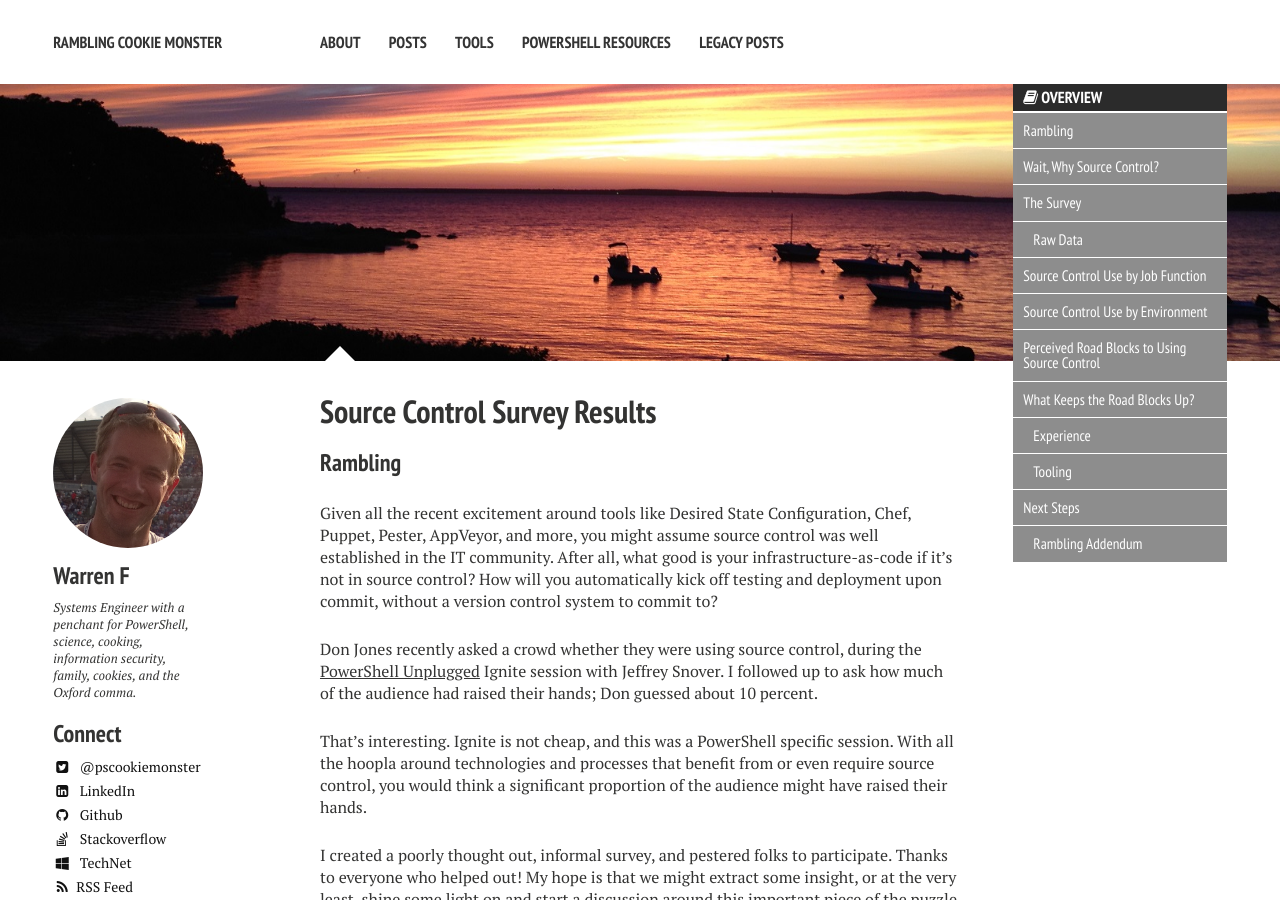
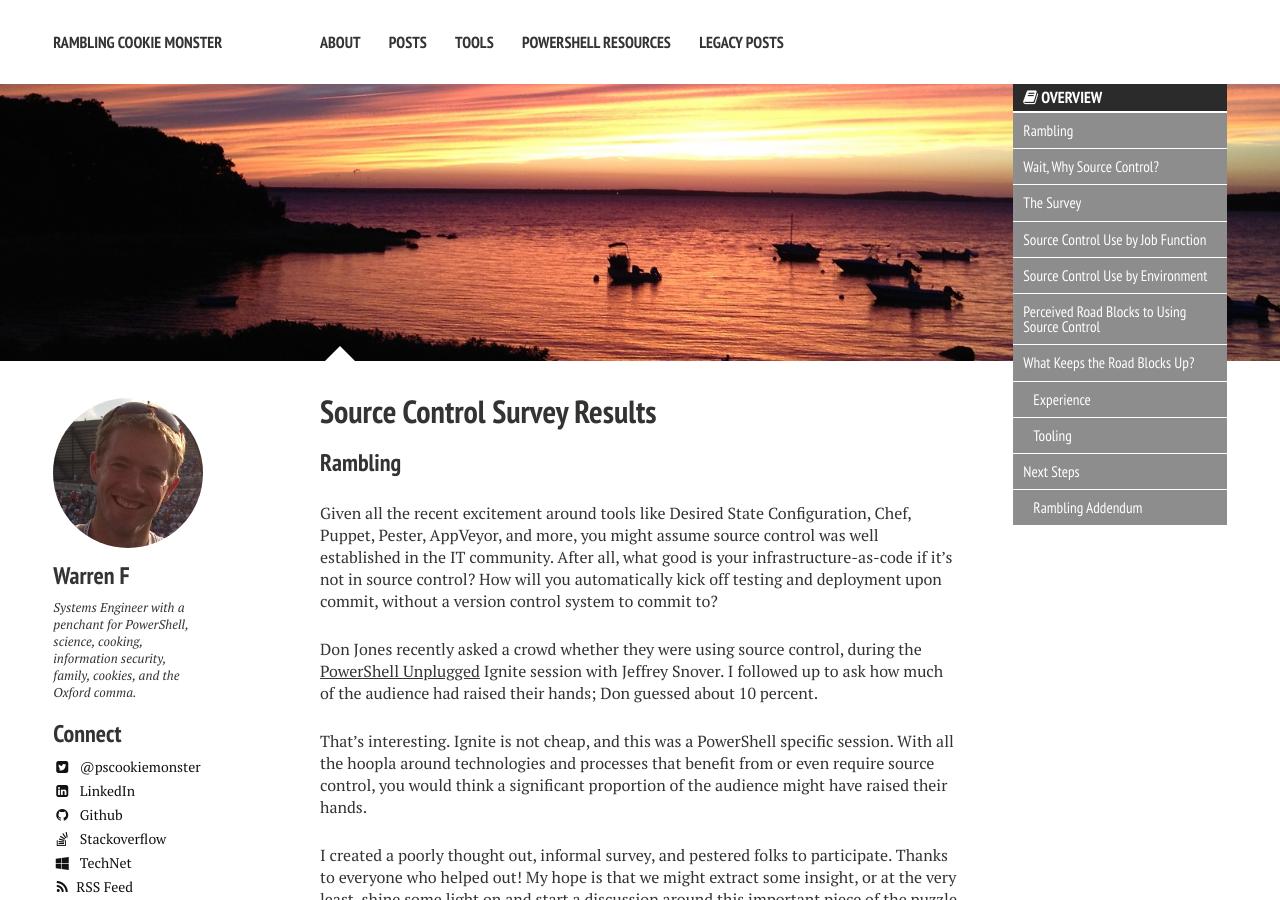
Before and after one commit to RamblingCookieMonster/RamblingCookieMonster.github.io, a Jekyll site: the page built from Drafts/2015-05-11-Source-Control-Survey.md, in a window 1280 px wide and 900 px high. Built offline with Jekyll 4.4.1, drawn with Linux system fonts in a browser that asks for light colours; nearby versions of some CDN libraries; comment, search, counter and statistics services are not loaded.

Commit message:
remove header

```diff
--- a/Drafts/2015-05-11-Source-Control-Survey.md
+++ b/Drafts/2015-05-11-Source-Control-Survey.md
@@ -41,8 +41,6 @@ I had a hard time coming up with meaningful questions, choices, and phrasing. Th
 You're more than welcome to check out the specific questions and phrasing by flipping through [the survey](http://bit.ly/VCSForIT).
 
 The results are not representative, so take everything here with a grain of salt; that being said, if you've been around IT, you might not find these surprising.
-
-#### Raw Data
 
 The raw data is available [here](/images/source-control/VCSSurveyRaw.xlsx). For a basic report, check out the [TypeForm results](https://pscookiemonster.typeform.com/report/RRc2Oj/XrQF). These are a bit boring though, let's dig in!
 
```
